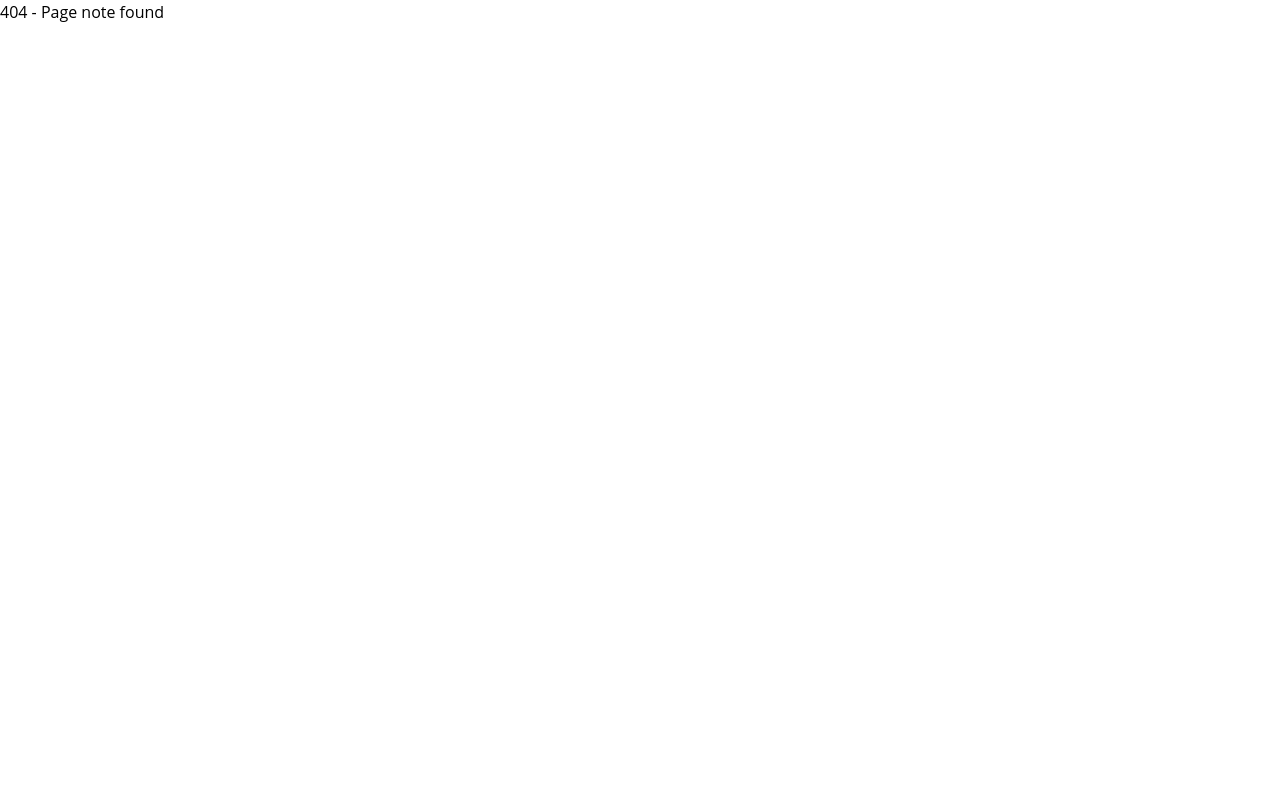
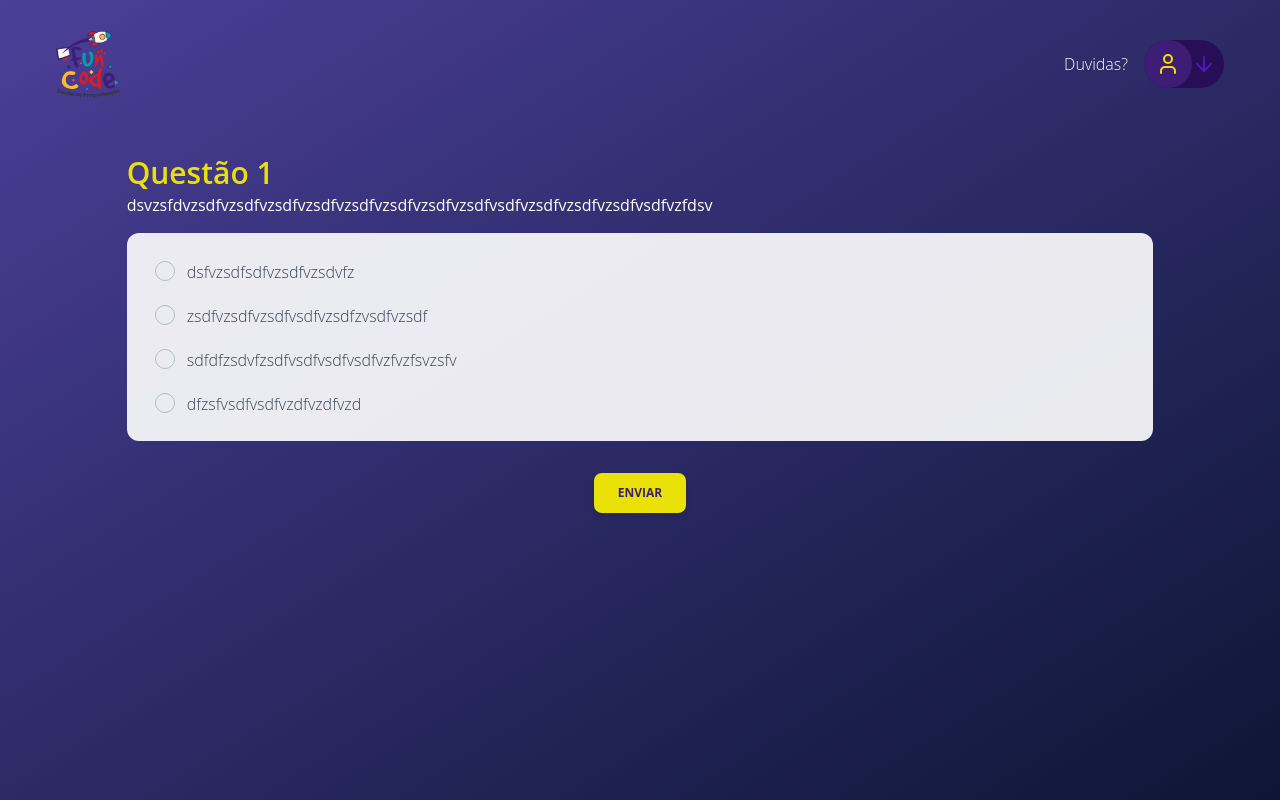
Before and after one commit to Rayan-Aguiar/FunCode_tcc, a React (Vite) app: page /students/courses/1/quiz in a window 1280 px wide. Before the commit this address had no page. Built offline with nearby package versions, Linux system fonts and the light colour scheme.

Commit message:
add page question

```diff
--- a/src/home/signIn/index.tsx
+++ b/src/home/signIn/index.tsx
@@ -44,6 +44,13 @@ export default function SignInStudents() {
     }
   };
 
+  const handleKeyPress = (event: React.KeyboardEvent<HTMLInputElement>) => {
+    if (event.key === 'Enter') {
+      handleSubmit();
+    }
+  };
+
+
   return (
     <div className="w-screen min-h-screen h-fit bg-gradient-to-br from-[#4C3F99] to-[#0D1635] p-6">
       <Header />
@@ -65,6 +72,7 @@ export default function SignInStudents() {
                   placeholder="Digite seu login"
                   name="email"
                   value={loginData.email}
+                  onKeyPress={handleKeyPress}
                   onChange={handleInputChange}
                   className="w-full h-full outline-none px-2 bg-inherit text-roxo"
                 />
--- a/src/router.tsx
+++ b/src/router.tsx
@@ -22,6 +22,7 @@ import EditCourse from "./admin/views/Courses/editCourse";
 import AddCoursePDF from "./admin/views/Courses/addCoursesPDF";
 import QuizAdmin from "./admin/views/Courses/quiz";
 import SignInStudents from "./home/signIn";
+import Quiz from "./student/quiz";
 
 export default function Router(){
     return(
@@ -48,6 +49,7 @@ export default function Router(){
 
                <Route path="/students" element={<StudentsHome />} />
                <Route path="/students/courses/:id/class/:idclass" element={<StudentsClasses />}/>
+               <Route path="/students/courses/:id/quiz" element={<Quiz />}/>
                <Route path="/students/edit-perfil" element={<EditPerfil />} />
                <Route path="/students/suport" element={<StudentsSuport />} />
             </Routes>
--- a/src/student/classes/index.tsx
+++ b/src/student/classes/index.tsx
@@ -3,6 +3,8 @@ import ReactPlayer from "react-player";
 import StudentsHeader from "../components/header";
 import { Link, useParams } from "react-router-dom";
 import { API } from "../../API/api";
+import { Button } from "@material-tailwind/react";
+import { FileDown, HelpCircle } from "lucide-react";
 
 interface NextClasses {
   id: number;
@@ -38,10 +40,16 @@ export default function StudentsClasses(): JSX.Element {
   }, [id, idclass]);
 
   return (
-    <div className="w-screen md:h-full h-screen bg-gradient-to-br from-[#4C3F99] to-[#0D1635] p-6">
+    <div className="w-screen h-fit min-h-screen bg-gradient-to-br from-[#4C3F99] to-[#0D1635] p-6">
       <StudentsHeader />
 
       <section className="mt-12 flex flex-col items-center justify-center">
+            <div className="flex justify-end items-center gap-4 mb-8">
+              <Button size="sm" className="bg-limeyellow hover:bg-roxo-escuro hover:text-limeyellow text-roxo duration-150 flex gap-2 items-center" ><FileDown /> Material Complementar</Button>
+              <Link to={`/students/courses/${id}/quiz`}>
+                <Button size="sm" className="bg-limeyellow hover:bg-roxo-escuro hover:text-limeyellow text-roxo duration-150 flex gap-2 items-center" ><HelpCircle /> Questionário</Button>
+              </Link>
+            </div>
         {course.current ? (
           <div className="md:w-[1200px] w-full md:h-[550px] overflow-hidden bg-zinc-300 rounded-2xl flex items-center justify-center">
             <ReactPlayer
@@ -72,6 +80,8 @@ export default function StudentsClasses(): JSX.Element {
               </h3>
             )}
           </div>
+          <div className="flex gap-3">
+
             <div className="flex flex-col text-white overflow-auto w-24 h-40 bg-roxo-light/50 justify-center items-center rounded-2xl ">
               <ul>
                 {course.next_classes?.map((nextClass) => (
@@ -90,6 +100,8 @@ export default function StudentsClasses(): JSX.Element {
                 ))}
               </ul>
             </div>
+
+          </div>
         </div>
       </section>
     </div>
--- /dev/null
+++ b/src/student/components/contentQuiz/index.tsx
@@ -0,0 +1,46 @@
+import { Radio, Typography } from "@material-tailwind/react";
+
+interface Quiz{
+    numberQuestion: number;
+    question: string;
+    alternateQuestion1: string;
+    alternateQuestion2: string;
+    alternateQuestion3: string;
+    alternateQuestion4: string;
+}
+
+export default function ContentQuiz({numberQuestion, question, alternateQuestion1, alternateQuestion2, alternateQuestion3, alternateQuestion4}:Quiz) {
+  return (
+    <>
+      <Typography variant="h3" className="text-limeyellow">
+        Questão {numberQuestion}
+      </Typography>
+      <span className="text-justify text-white">
+       {question}
+      </span>
+
+      <div className="flex flex-col bg-white/90 p-4 rounded-xl mt-4">
+        <Radio
+          name="type"
+          label={alternateQuestion1}
+          crossOrigin={undefined}
+        />
+        <Radio
+          name="type"
+          label={alternateQuestion2}
+          crossOrigin={undefined}
+        />
+        <Radio
+          name="type"
+          label={alternateQuestion3}
+          crossOrigin={undefined}
+        />
+        <Radio
+          name="type"
+          label={alternateQuestion4}
+          crossOrigin={undefined}
+        />
+      </div>
+    </>
+  );
+}
--- /dev/null
+++ b/src/student/quiz/index.tsx
@@ -0,0 +1,31 @@
+import { Button } from "@material-tailwind/react";
+import StudentsHeader from "../components/header";
+import ContentQuiz from "../components/contentQuiz";
+
+
+
+export default function Quiz() {
+
+
+  return (
+    <div className="w-screen h-fit min-h-screen bg-gradient-to-br from-[#4C3F99] to-[#0D1635] p-6">
+      <StudentsHeader />
+
+      <main className="mt-12 flex flex-col items-center justify-center">
+        <div className="w-10/12 justify-center items-center">
+          <ContentQuiz
+            numberQuestion={1}
+            question="dsvzsfdvzsdfvzsdfvzsdfvzsdfvzsdfvzsdfvzsdfvzsdfvsdfvzsdfvzsdfvzsdfvsdfvzfdsv"
+            alternateQuestion1="dsfvzsdfsdfvzsdfvzsdvfz"
+            alternateQuestion2="zsdfvzsdfvzsdfvsdfvzsdfzvsdfvzsdf"
+            alternateQuestion3="sdfdfzsdvfzsdfvsdfvsdfvsdfvzfvzfsvzsfv"
+            alternateQuestion4="dfzsfvsdfvsdfvzdfvzdfvzd"
+          />
+        </div>
+        <div className="mt-8">
+            <Button className="bg-limeyellow text-roxo hover:bg-roxo-escuro hover:text-limeyellow duration-150">Enviar</Button>
+        </div>
+      </main>
+    </div>
+  );
+}
```
Lines whose indentation alone changed are shown as unchanged.
